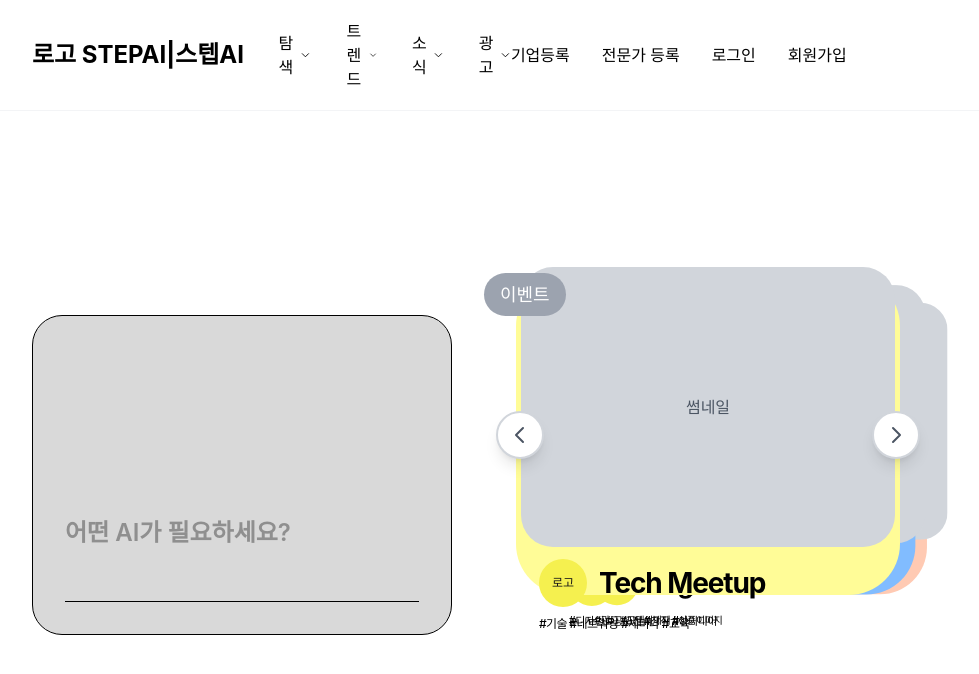
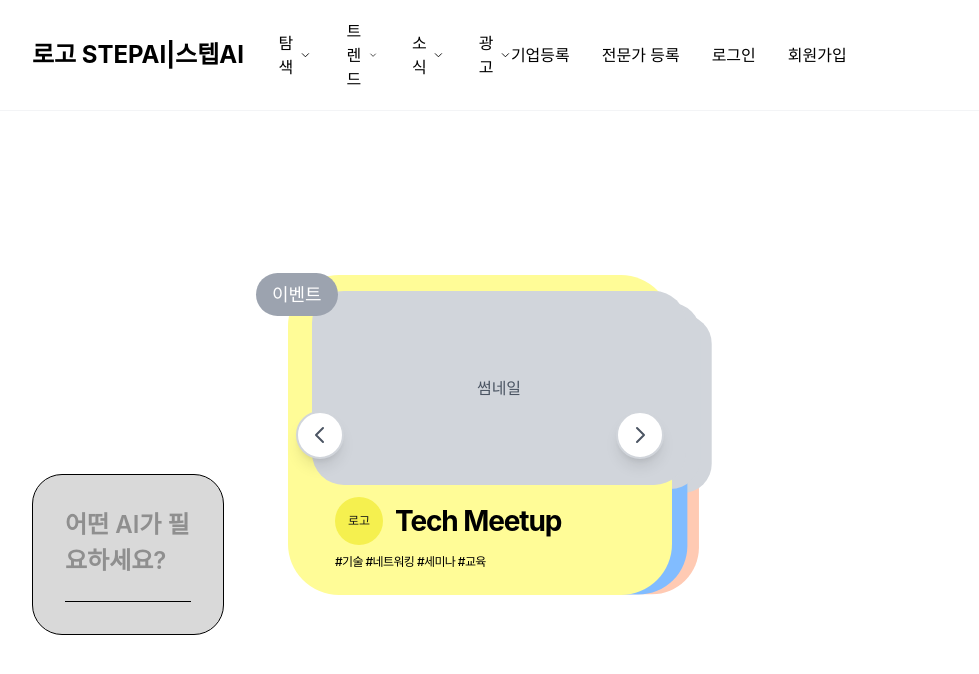
Before and after one commit to kimnamwook1/stepai-web, a Next.js app: page / in a window 1280 px wide. Shown: the top 674 px of the page, without its empty margins (288-1267 px from the left). Built offline with nearby package versions, Linux system fonts and the light colour scheme; a web font is replaced by a local one.

Commit message:
revert: 프로젝트 전체를 4471faf 커밋 상태로 롤백

```diff
--- a/src/components/ContentsMain.tsx
+++ b/src/components/ContentsMain.tsx
@@ -89,7 +89,7 @@ const ContentsMain = () => {
             goNext();
         }, 3000);
         return () => { if (autoRotateRef.current) clearInterval(autoRotateRef.current); };
-    }, [goNext]);
+    }, []);
 
     // 카드 클릭 핸들러
     const handleCardClick = (cardId: number) => {
@@ -100,43 +100,38 @@ const ContentsMain = () => {
         <section className="px-80 py-16 mt-[-50px]">
             <div className="flex gap-16 items-end">
                 {/* 대화창 - 좌측 */}
-                <div className="flex-none" style={{ width: 420, height: 320, display: 'flex', flexDirection: 'column', justifyContent: 'flex-end' }}>
-                    <div className="bg-[#d9d9d9] rounded-[30px] border border-black w-full h-full flex flex-col justify-end p-0">
-                        <div className="flex flex-col h-full">
-                            {/* 답변 영역 (검은 바 위) */}
-                            <div className="flex-1 flex items-end px-8 pb-2">
-                                {/* 예시 답변 텍스트 (비워둘 수도 있음) */}
-                                {/* <span className="text-lg text-black/80">AI 답변이 여기에 표시됩니다.</span> */}
-                            </div>
-                            {/* 입력 영역 (검은 바 아래) */}
-                            <div className="px-8 pb-8">
+                <div className="w-2/5">
+                    <div className="bg-[#d9d9d9] rounded-[30px] p-8 border border-black">
+                        <div className="relative">
                             <textarea
                                 ref={textareaRef}
                                 value={inputText}
                                 onChange={(e) => setInputText(e.target.value)}
                                 placeholder="어떤 AI가 필요하세요?"
-                                    className="w-full bg-transparent text-black placeholder-[#8f8f8f] text-2xl font-semibold leading-[1.5] resize-none outline-none min-h-[60px] flex-1"
+                                className="w-full bg-transparent text-black placeholder-[#8f8f8f] text-2xl font-semibold leading-[1.5] resize-none outline-none min-h-[60px]"
                                 style={{ overflow: 'hidden' }}
                             />
-                                <div className="w-full h-px bg-black mt-2"></div>
+                            {/* 밑줄 */}
+                            <div className="w-full h-px bg-black mt-4"></div>
                         </div>
                     </div>
                 </div>
-                </div>
+
                 {/* ScrollCard_display - 우측 */}
                 <div className="w-3/5 relative">
                     <div className="relative h-[400px] flex items-center justify-center">
-                        {/* 좌측 화살표 버튼 - 캐러셀 컨테이너 기준 고정 */}
+                        {/* 좌측 화살표 버튼 */}
                         <button
                             onClick={goPrev}
                             className="absolute z-20 w-12 h-12 bg-white border-2 border-gray-300 rounded-full flex items-center justify-center hover:bg-gray-50 transition-colors duration-300 shadow-lg"
-                            style={{ left: '-20px', top: '50%', transform: 'translateY(-50%)' }}
+                            style={{ left: currentIndex === 0 ? '-30px' : '8px' }}
                             disabled={isTransitioning}
                         >
                             <svg className="w-6 h-6 text-gray-600" fill="none" stroke="currentColor" viewBox="0 0 24 24">
                                 <path strokeLinecap="round" strokeLinejoin="round" strokeWidth={2} d="M15 19l-7-7 7-7" />
                             </svg>
                         </button>
+
                         {/* 캐러셀 카드 3장 겹침 */}
                         <div className="relative w-[420px] h-[320px]">
                             {cardData.map((card, idx) => {
@@ -144,48 +139,54 @@ const ContentsMain = () => {
                                 let diff = idx - currentIndex;
                                 if (diff < -1) diff += cardData.length;
                                 if (diff > 1) diff -= cardData.length;
-                                let zIndex = 0, opacity = 0, top = 0, cardScale = 0.92, cardTransform = 'scale(0.92) translateX(46px)';
-                                if (diff === 0) { zIndex = 6; opacity = 1; cardScale = 1; cardTransform = 'scale(1) translateX(0)'; top = 0; }
-                                else if (diff === 1 || diff === -2) { zIndex = 5; opacity = 1; cardScale = 0.96; cardTransform = 'scale(0.96) translateX(24px)'; top = 6; }
-                                else if (diff === -1 || diff === 2) { zIndex = 4; opacity = 1; cardScale = 0.92; cardTransform = 'scale(0.92) translateX(46px)'; top = 12; }
-                                const topValue = typeof top === 'number' ? `${top}px` : top;
-                                const cardStyle: React.CSSProperties = {
+                                let style: React.CSSProperties = {
                                     transition: 'all 0.5s cubic-bezier(0.4,0,0.2,1)',
                                     position: 'absolute',
-                                    top: topValue,
+                                    top: 0,
                                     left: 0,
                                     width: '100%',
                                     height: '100%',
-                                    opacity,
-                                    zIndex,
-                                    transform: cardTransform,
-                                    backgroundColor: card.color,
+                                    opacity: 0,
+                                    zIndex: 0,
+                                    transform: 'scale(0.92) translateX(46px)',
                                 };
-                                // 텍스트 스타일 동적 적용
-                                const titleStyle = {
-                                    fontSize: `${28 * cardScale}px`,
-                                    fontWeight: 'bold',
-                                    fontFamily: 'Inter',
-                                    letterSpacing: '-1.104px',
-                                    transition: 'font-size 0.5s cubic-bezier(0.4,0,0.2,1)',
+                                if (diff === 0) {
+                                    // 가운데(활성)
+                                    style = {
+                                        ...style,
+                                        zIndex: 6,
+                                        opacity: 1,
+                                        transform: 'scale(1) translateX(0)',
+                                        top: 0,
                                     };
-                                const hashStyle = {
-                                    fontSize: `${12 * cardScale}px`,
-                                    fontFamily: 'Inter',
-                                    letterSpacing: '-0.608px',
-                                    fontWeight: 500,
-                                    transition: 'font-size 0.5s cubic-bezier(0.4,0,0.2,1)',
+                                } else if (diff === 1 || diff === -2) {
+                                    // 오른쪽(다음)
+                                    style = {
+                                        ...style,
+                                        zIndex: 5,
+                                        opacity: 1,
+                                        transform: 'scale(0.96) translateX(24px)',
+                                        top: '6px',
                                     };
-                                const logoStyle = {
-                                    fontSize: `${12 * cardScale}px`,
-                                    transition: 'font-size 0.5s cubic-bezier(0.4,0,0.2,1)',
+                                } else if (diff === -1 || diff === 2) {
+                                    // 왼쪽(이전)
+                                    style = {
+                                        ...style,
+                                        zIndex: 4,
+                                        opacity: 1,
+                                        transform: 'scale(0.92) translateX(46px)',
+                                        top: '12px',
                                     };
+                                }
                                 return (
                                     <div
                                         key={card.id}
                                         onClick={() => handleCardClick(card.id)}
                                         className="overflow-visible rounded-[51px] cursor-pointer"
-                                        style={cardStyle}
+                                        style={{
+                                            ...style,
+                                            backgroundColor: card.color,
+                                        }}
                                     >
                                         {/* 뱃지 - 좌상단 바깥 */}
                                         <div
@@ -195,43 +196,49 @@ const ContentsMain = () => {
                                                 left: '-32px',
                                             }}
                                         >
-                                            <span className="text-[18px] font-medium" style={{ fontFamily: 'Inter', fontSize: `${18 * cardScale}px`, transition: 'font-size 0.5s cubic-bezier(0.4,0,0.2,1)' }}>
+                                            <span className="text-[18px] font-medium" style={{ fontFamily: 'Inter' }}>
                                                 {card.category}
                                             </span>
                                         </div>
-                                        {/* 썸네일 이미지 - 카드와 동일한 transform 적용 */}
-                                        <div className="w-[374px] h-[280px] mx-auto rounded-[32px] overflow-hidden mb-3 -mt-2" style={{ transform: cardTransform, transition: 'all 0.5s cubic-bezier(0.4,0,0.2,1)' }}>
+
+                                        {/* 카드 본체 */}
+                                        <div className="p-6 h-full flex flex-col">
+                                            {/* 썸네일 이미지 */}
+                                            <div className="w-[374px] h-[280px] mx-auto rounded-[32px] overflow-hidden mb-3 -mt-2">
                                                 <div className="w-full h-full bg-gray-300 flex items-center justify-center">
                                                     <span className="text-gray-600">썸네일</span>
                                                 </div>
                                             </div>
+
                                             {/* 하단 영역 */}
                                             <div className="flex-1 flex flex-col justify-center">
                                                 {/* 로고+서비스명 수평 정렬 */}
                                                 <div className="flex flex-row items-center mb-2" style={{ marginLeft: '23px' }}>
                                                     <div className="w-[48px] h-[48px] bg-[#f5f04f] rounded-full flex items-center justify-center flex-shrink-0 mr-3">
-                                                    <span className="text-xs" style={logoStyle}>로고</span>
+                                                        <span className="text-xs">로고</span>
                                                     </div>
-                                                <h4 className="text-black" style={titleStyle}>
+                                                    <h4 className="text-[28px] font-bold text-black" style={{ fontFamily: 'Inter', letterSpacing: '-1.104px' }}>
                                                         {card.title}
                                                     </h4>
                                                 </div>
                                                 {/* 해시태그 - 아래쪽에 고정 */}
                                                 <div className="mt-auto" style={{ marginLeft: '23px' }}>
-                                                <p className="text-black" style={hashStyle}>
+                                                    <p className="text-[12px] font-medium text-black" style={{ fontFamily: 'Inter', letterSpacing: '-0.608px' }}>
                                                         {card.hashtags}
                                                     </p>
+                                                </div>
                                             </div>
                                         </div>
                                     </div>
                                 );
                             })}
                         </div>
-                        {/* 우측 화살표 버튼 - 캐러셀 컨테이너 기준 고정 */}
+
+                        {/* 우측 화살표 버튼 */}
                         <button
                             onClick={goNext}
                             className="absolute z-20 w-12 h-12 bg-white border-2 border-gray-300 rounded-full flex items-center justify-center hover:bg-gray-50 transition-colors duration-300 shadow-lg"
-                            style={{ right: '-20px', top: '50%', transform: 'translateY(-50%)' }}
+                            style={{ right: currentIndex === cardData.length - 1 ? '-30px' : '8px' }}
                             disabled={isTransitioning}
                         >
                             <svg className="w-6 h-6 text-gray-600" fill="none" stroke="currentColor" viewBox="0 0 24 24">
```
Also changed, not shown: 2 other files (tests, documents, lock files or other folders). Lines whose indentation alone changed are shown as unchanged.
